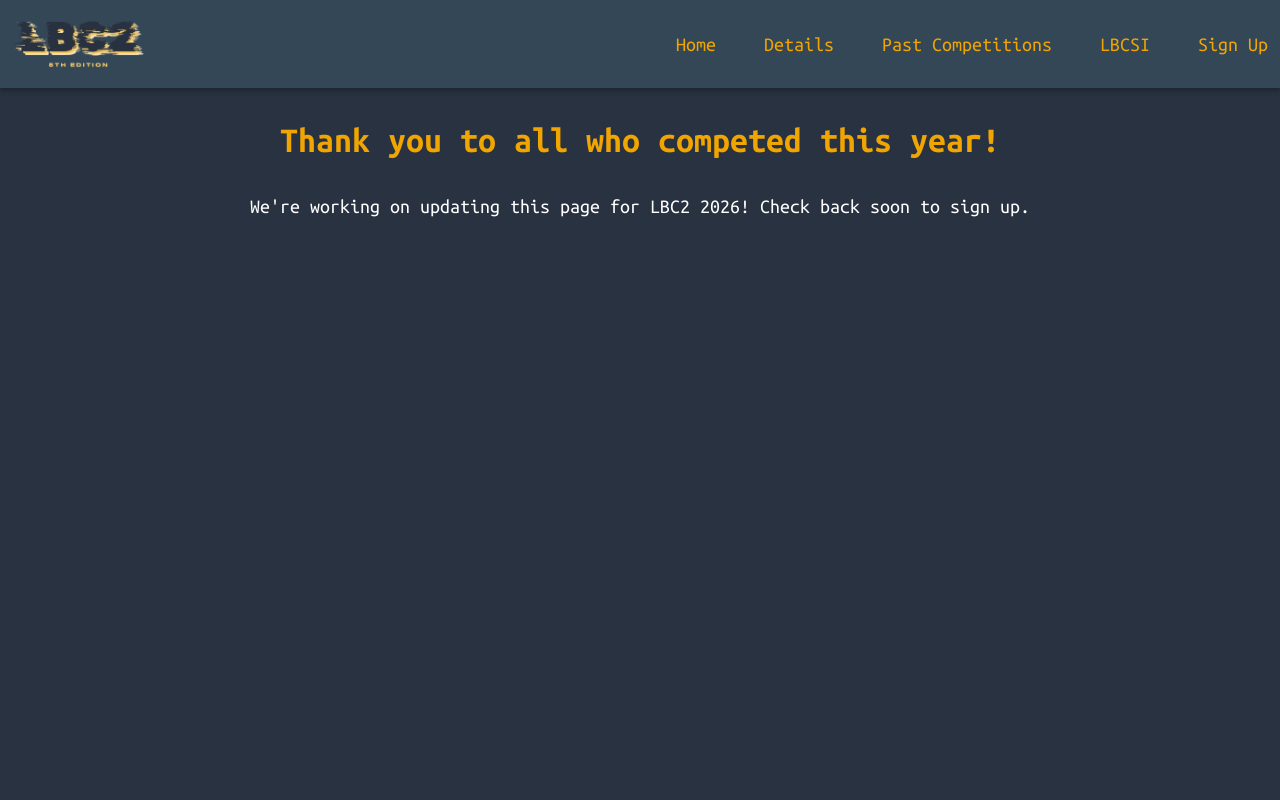
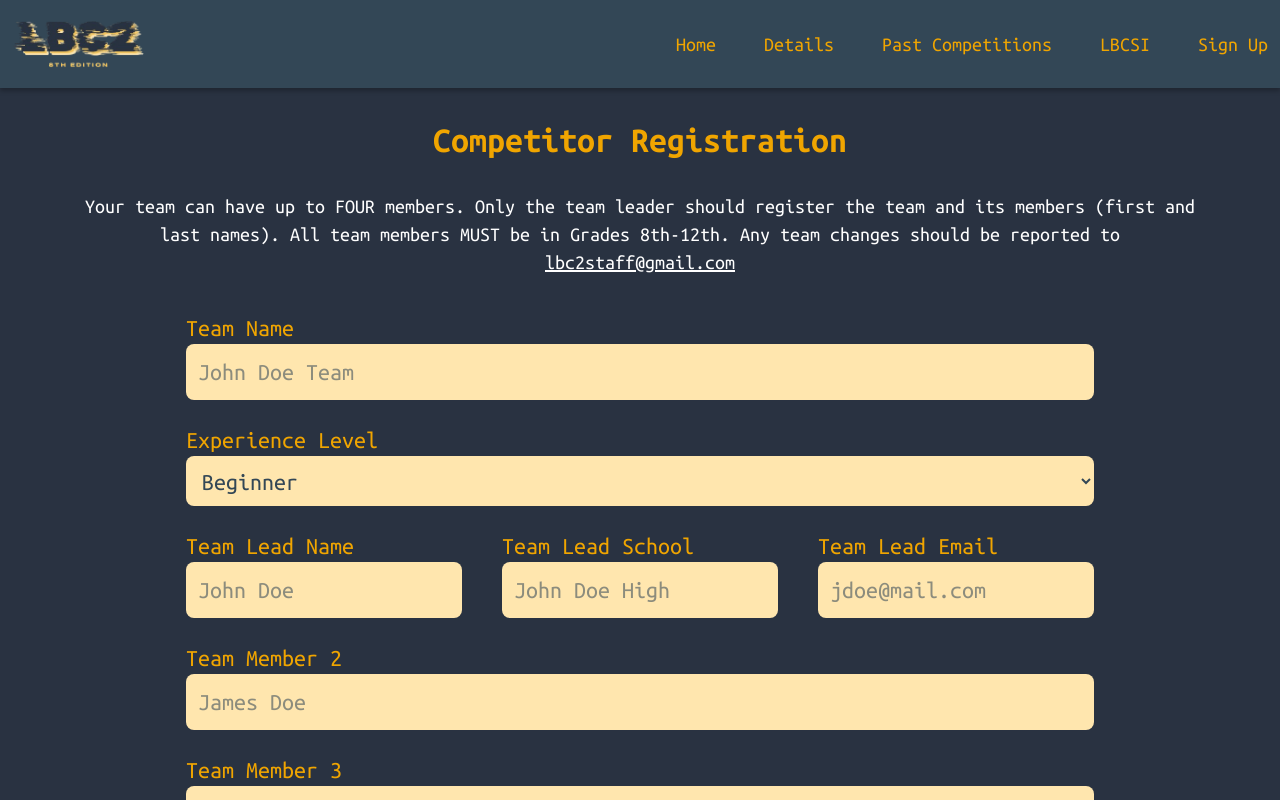
Before and after one commit to cwnaze/LBC2-Website-Svelte, a SvelteKit app: page /sign-up in a window 1280 px wide. Shown: the top 800 px of the page. Built offline with nearby package versions, Linux system fonts and the light colour scheme; no server answers.

Commit message:
Update +page.svelte

```diff
--- a/src/routes/sign-up/+page.svelte
+++ b/src/routes/sign-up/+page.svelte
@@ -7,9 +7,7 @@
 
 <Navbar />
 
-<h1 class="text-yellow-200 text-4xl font-black mt-8 mx-20 text-center">Thank you to all who competed this year!</h1>
-<p class="text-white text-xl mt-8 mb-4 mx-20 text-center">We're working on updating this page for LBC2 2026! Check back soon to sign up.</p>
-<!-- <h1 class="text-yellow-200 text-4xl font-black mt-8 mx-20 text-center">Competitor Registration</h1>
+<h1 class="text-yellow-200 text-4xl font-black mt-8 mx-20 text-center">Competitor Registration</h1>
 <p class="text-white text-xl mt-8 mb-4 mx-20 text-center">Your team can have up to FOUR members. Only the team leader should register the team and its members (first and last names). All team members MUST be in Grades 8th-12th. Any team changes should be reported to <a href="mailto:lbc2staff@gmail.com" class="underline hover:text-yellow-100">lbc2staff@gmail.com</a></p>
 <form method='POST' action='?/register' class='text-yellow-200 flex flex-col justify-center items-center text-2xl gap-6'>
     <div class='flex flex-col gap-6 my-5'>
@@ -59,4 +57,4 @@
         </div>
         <button class='bg-yellow-200 text-blue-100 font-bold mx-auto p-3 px-16 rounded-lg border-4 border-yellow-200 mt-6 hover:bg-blue-200 hover:text-yellow-200'>Register</button>
     </div>
-</form> -->
+</form>
```
